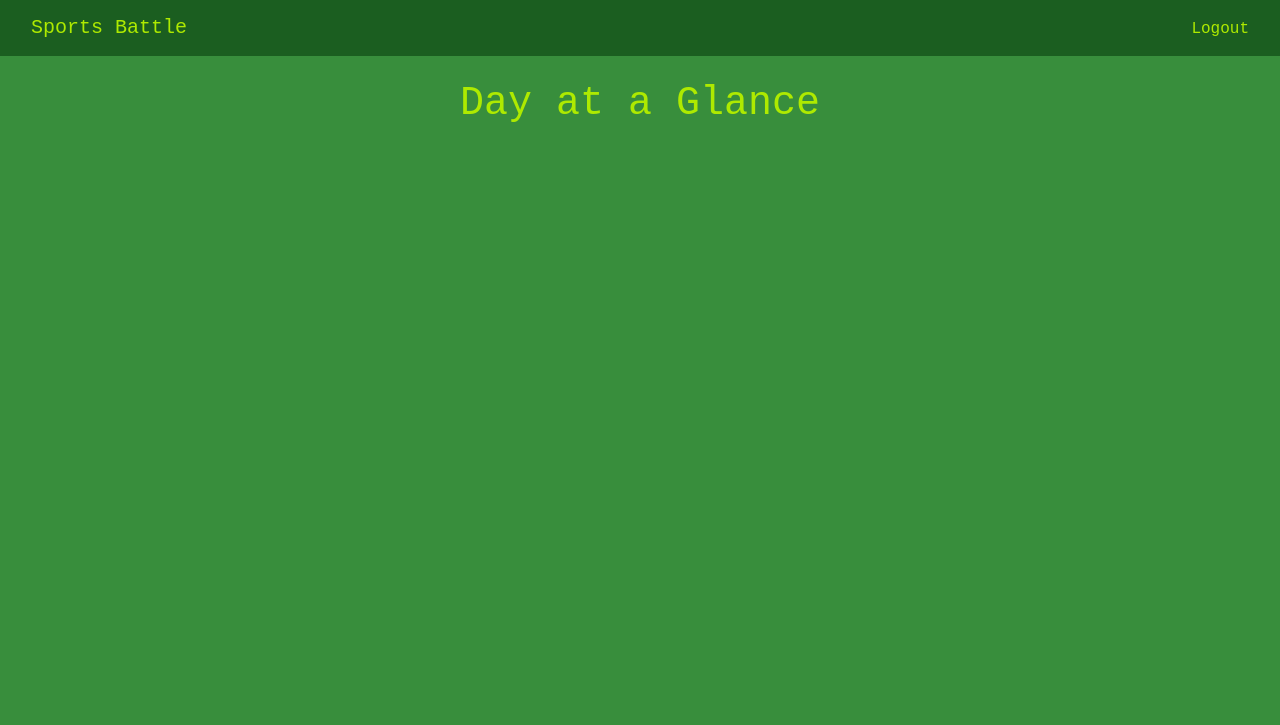
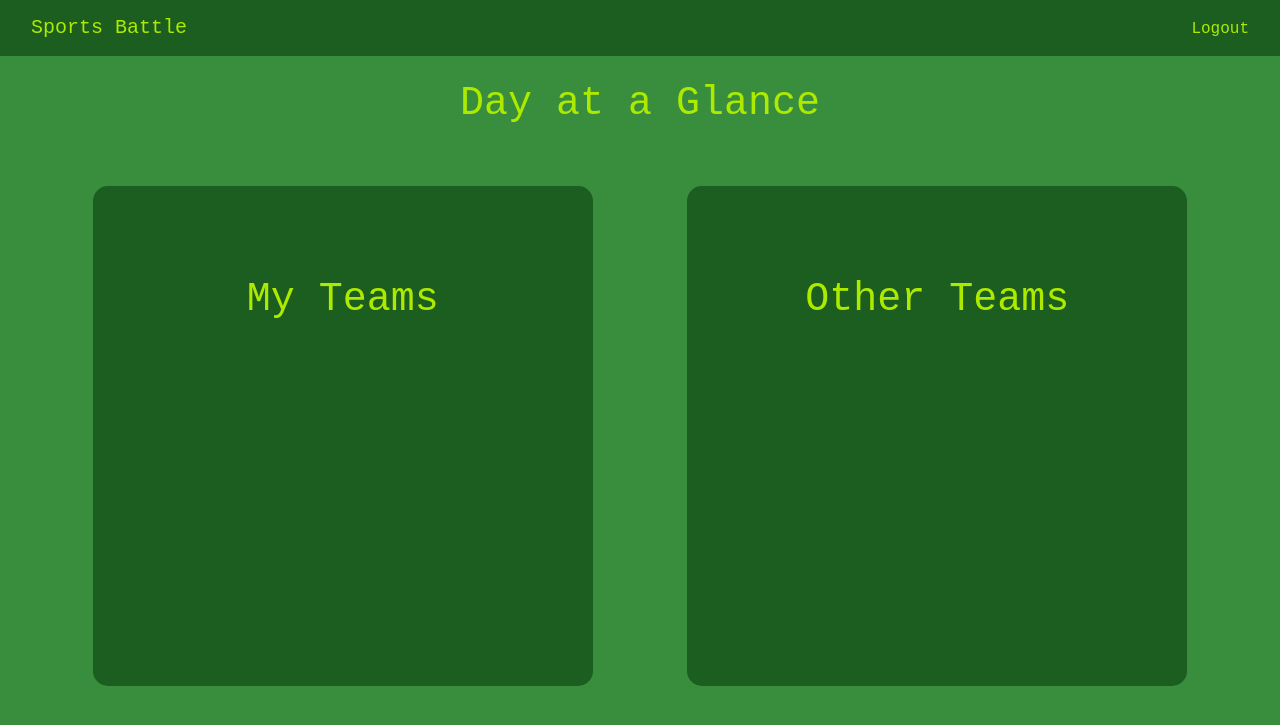
Before and after one commit to ovvioinfame233/Final-Project-OOAD, a Flask app: page /home in a window 1280 px wide. Shown: the top 725 px of the page. Run offline with Flask 2, Linux system fonts and the light colour scheme; the visitor is signed in with stand-in values (Sample User, id 1); some libraries are stand-ins or nearby versions.

Commit message:
Home page - Day at a glance

```diff
--- a/sportsbattle/app.py
+++ b/sportsbattle/app.py
@@ -26,6 +26,7 @@ def splash():
     if request.method == 'POST':
         if request.form['username'] not in userpass.keys():
             userpass[request.form['username']] = request.form['password']
+            session['logged_in'] = True
             return redirect(url_for('home'))
         else:
             error = "User already exists."
@@ -60,7 +61,7 @@ def login():
 def logout():
     session.pop('logged_in', None)
     flash('You were logged out.')
-    return redirect(url_for('splash'))
+    return redirect(url_for('login'))
 
 
 if __name__ == '__main__':
--- a/sportsbattle/templates/login.html
+++ b/sportsbattle/templates/login.html
@@ -77,7 +77,7 @@
     </nav>
     <div id="centertext">
         <br>
-        <h1>Predict Winners</h1>
+        <h1>Predict Winners, Win Points</h1>
     </div>
     <div class="container">
         <div class="boxed">
--- a/sportsbattle/templates/main.html
+++ b/sportsbattle/templates/main.html
@@ -29,6 +29,16 @@
             color: #AEEA00;
             font-family: 'Courier New', Courier, monospace;
         }
+
+        .boxed {
+            background-color: #1B5E20;
+            padding: 90px;
+            margin-top: 50px;
+            border-radius: 15px;
+            display: inline-block;
+            width: 500px;
+            height: 500px;
+        }
     </style>
 </head>
 
@@ -47,9 +57,15 @@
         <br>
         <h1>Day at a Glance</h>
     </div>
-    <div class="container">
-
-    </div>
+    <div class="container" style="text-align: center;">
+        <div class="boxed" style="margin-right: 45px;">
+            <h1 id="centertext">My Teams</h1>
+            <br>
+        </div>
+        <div class="boxed" style="margin-left: 45px;">
+            <h1 id="centertext">Other Teams</h1>
+            <br>
+        </div>
     </div>
 </body>
 
--- a/sportsbattle/templates/splash.html
+++ b/sportsbattle/templates/splash.html
@@ -78,7 +78,7 @@
     </nav>
     <div id="centertext">
         <br>
-        <h1>Predict Winners</h>
+        <h1>Predict Winners, Win Points</h>
     </div>
     <div class="container">
         <div class="boxed">
@@ -86,9 +86,9 @@
             <br>
             <form action="" method="post">
                 <input type="text" placeholder="Username" name="username" value="{{
-          request.form.username }}" required='required'>
+          request.form.username }}" required='required' minlength="8">
                 <input type="password" placeholder="Password" name="password" value="{{
-          request.form.password }}" required='required'>
+          request.form.password }}" required='required' minlength="8">
                 <input class="btn btn-default" id="butt" type="submit" value="Sign Up">
             </form>
             {% if error %}
```
